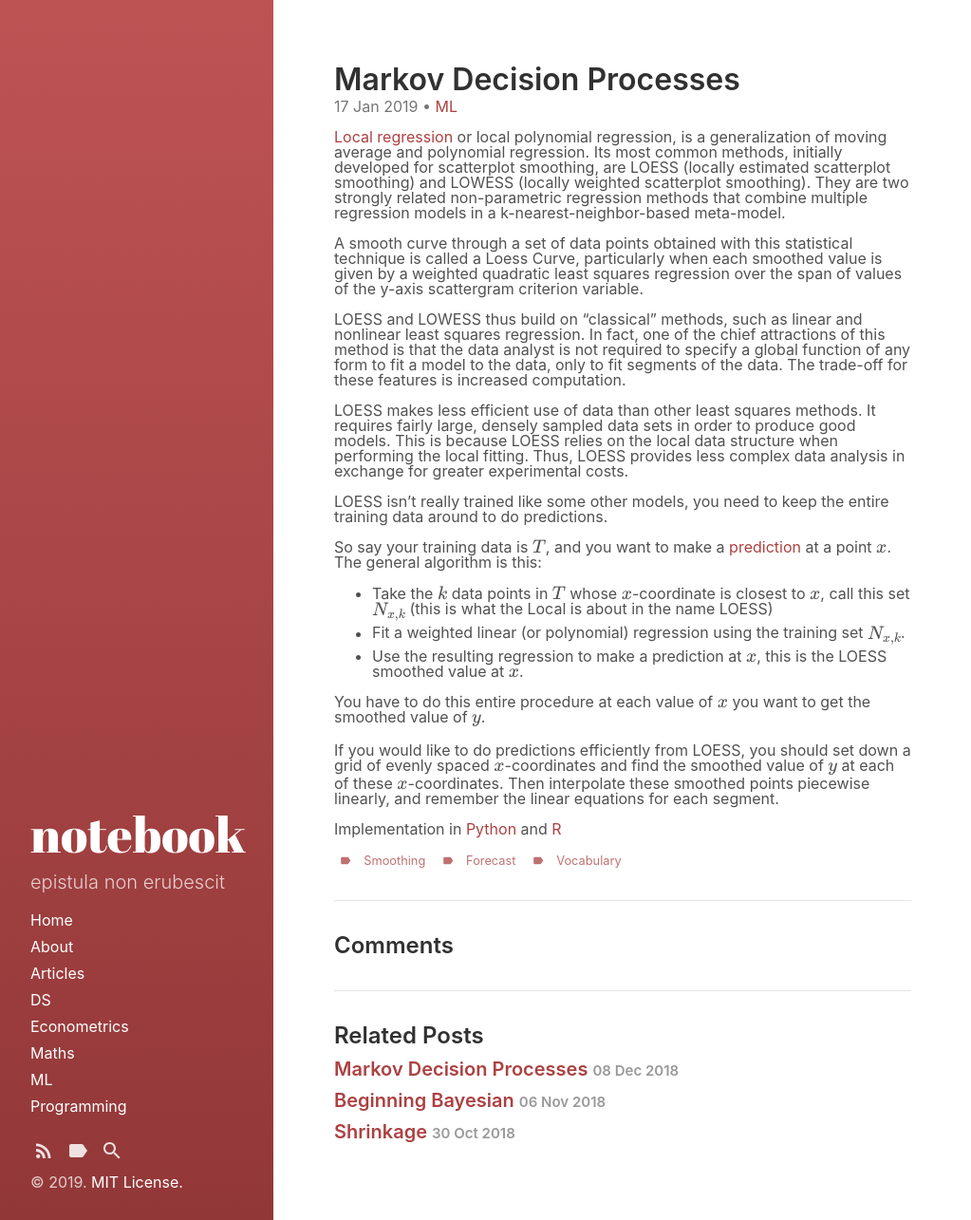
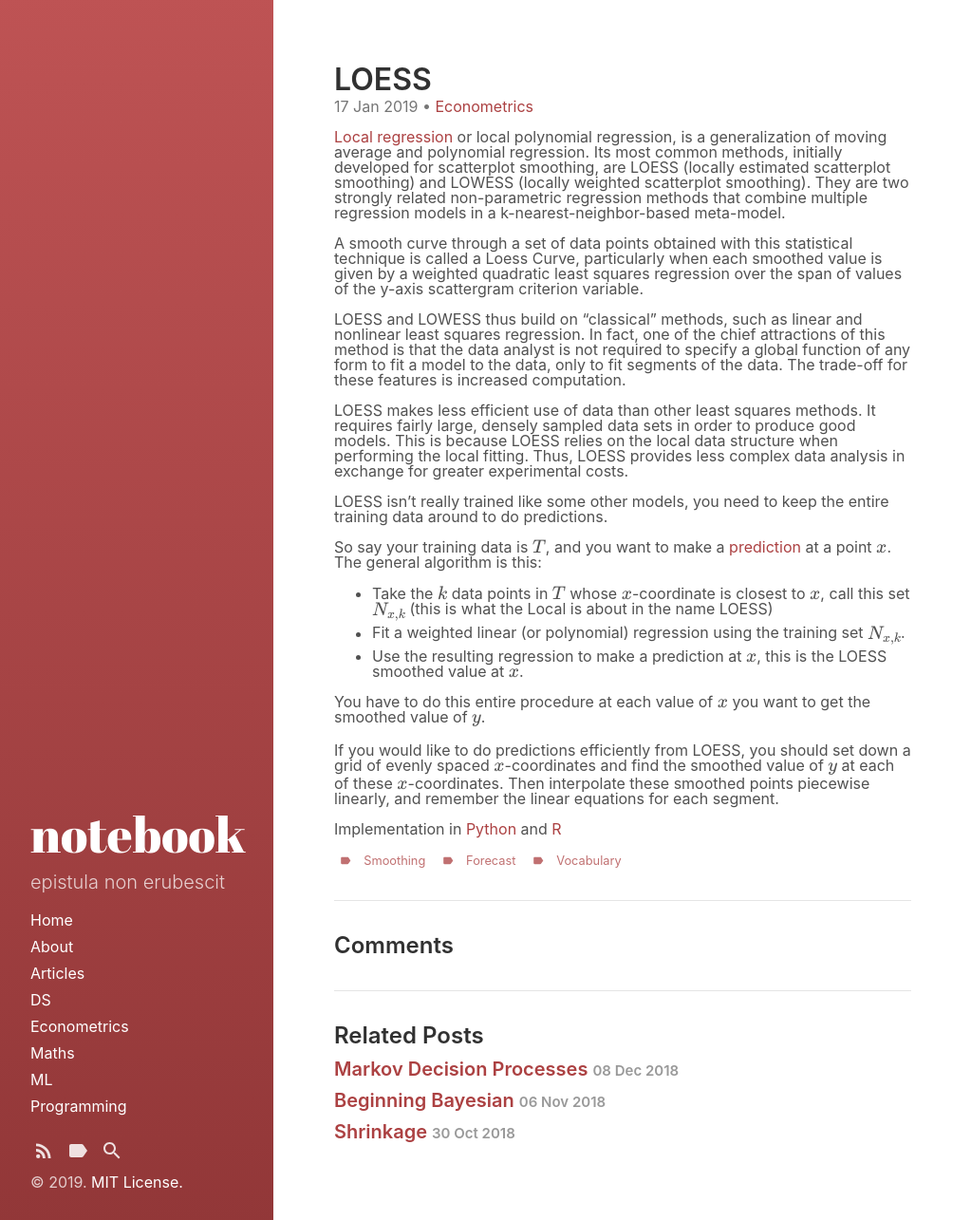
Before and after one commit to xenakas/gitpage, a Jekyll site: the page built from _posts/2019-01-17-loess.md, in a window 1280 px wide. Shown: the whole page at 95% size, without its empty margins (0-1023 px from the left). Built offline with Jekyll 4.4.1, drawn with Linux system fonts in a browser that asks for light colours; formulas are drawn with MathJax 3.

Commit message:
Update 2019-01-17-loess.md

```diff
--- a/_posts/2019-01-17-loess.md
+++ b/_posts/2019-01-17-loess.md
@@ -1,9 +1,9 @@
 ---
 layout: post
-title: "Markov Decision Processes"
+title: "LOESS"
 excerpt_separator: "<!--more-->"
 categories:
-  - ML
+  - Econometrics
 tags:
   - smoothing
   - forecast
```
